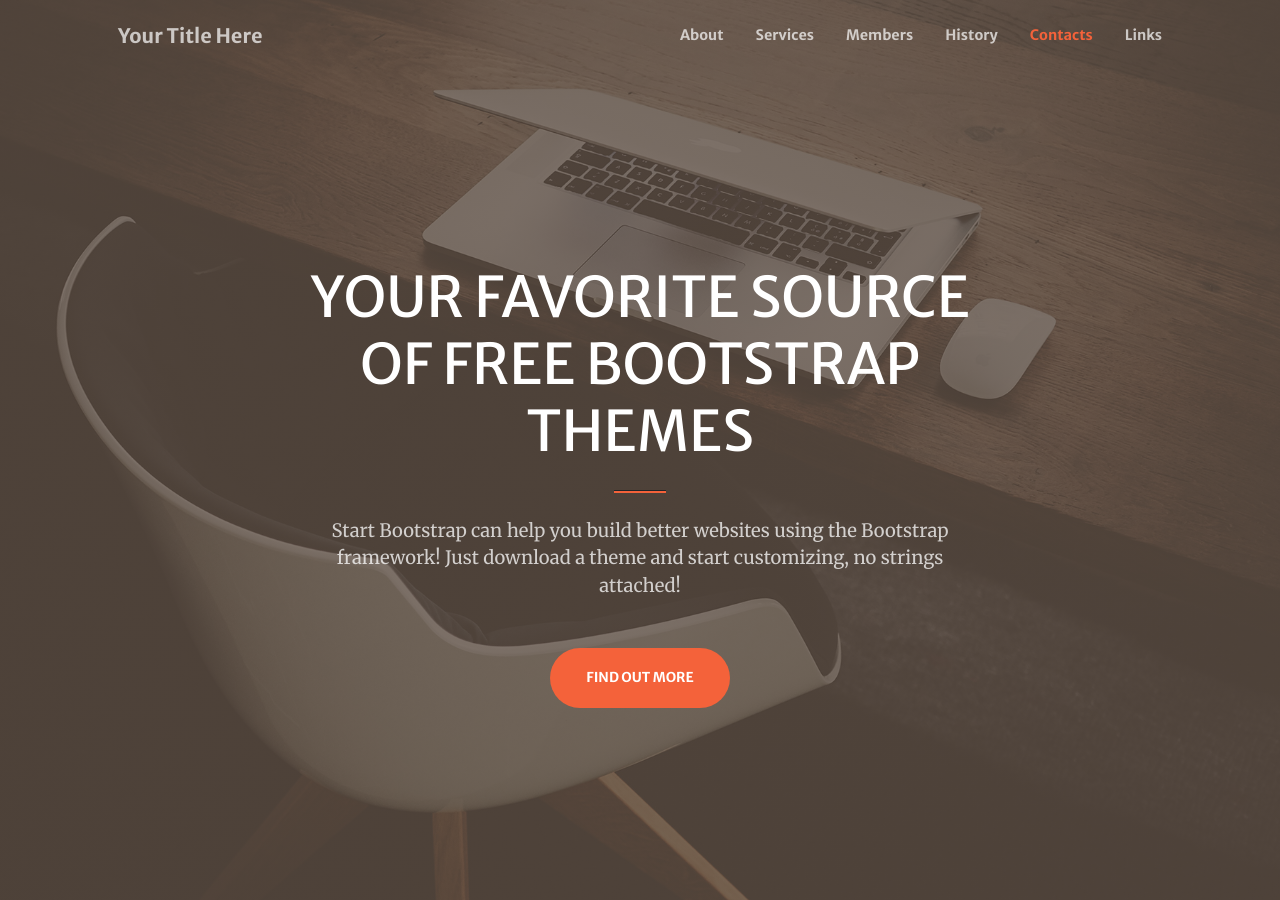
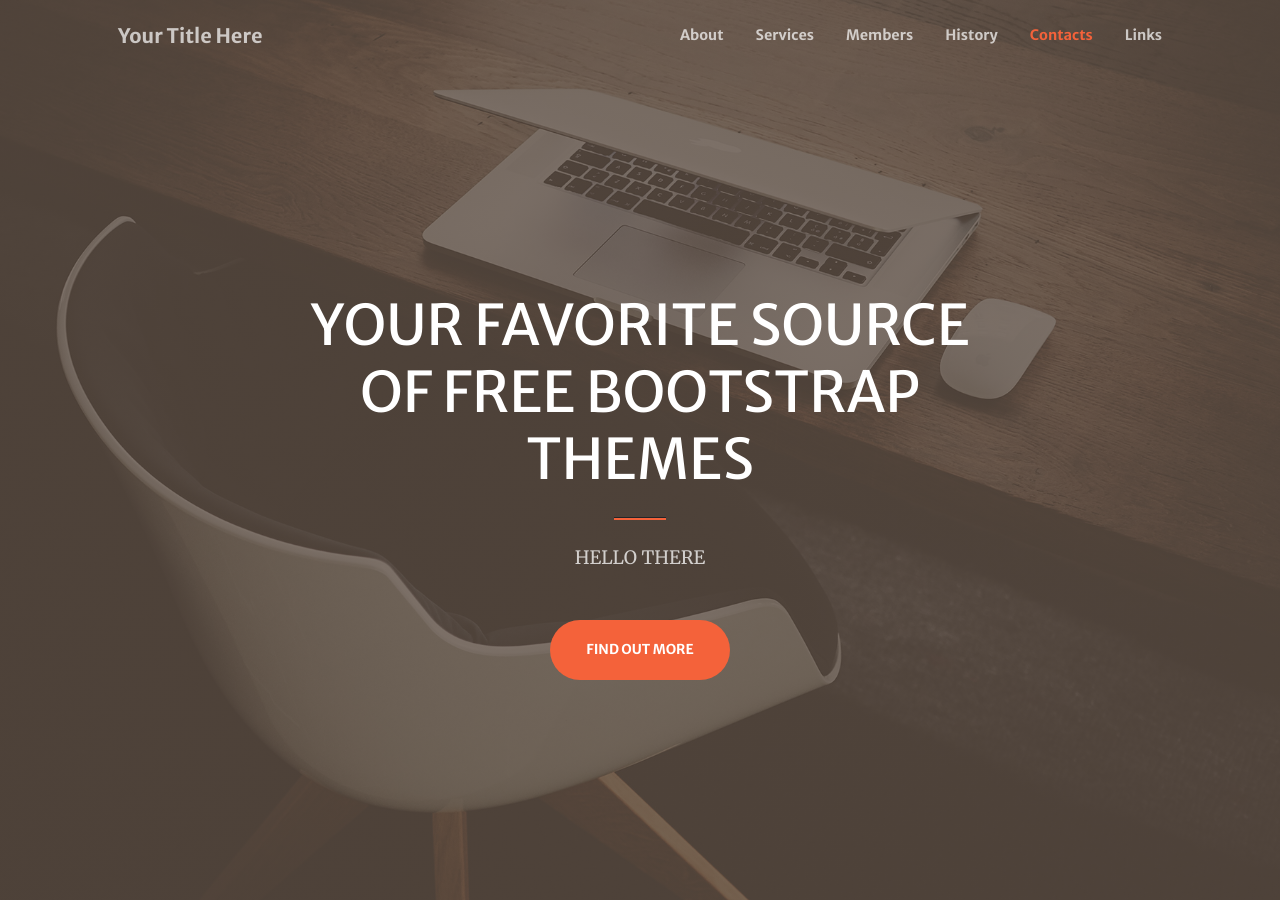
Before and after one commit to Edward-R-analytics/Portfolio, a Jekyll site: the page built from index.md, in a window 1280 px wide and 900 px high. Built offline with Jekyll 4.4.1, drawn with Linux system fonts in a browser that asks for light colours; comment, search, counter and statistics services are not loaded.

Commit message:
Update index.md

```diff
--- a/index.md
+++ b/index.md
@@ -3,8 +3,7 @@
 header:
   title: YOUR FAVORITE SOURCE OF FREE BOOTSTRAP THEMES
   text: >
-    Start Bootstrap can help you build better websites using the Bootstrap
-    framework! Just download a theme and start customizing, no strings attached!
+    HELLO THERE
   action: # action button is optional
     label: Find Out More
     url: '#about'
```
